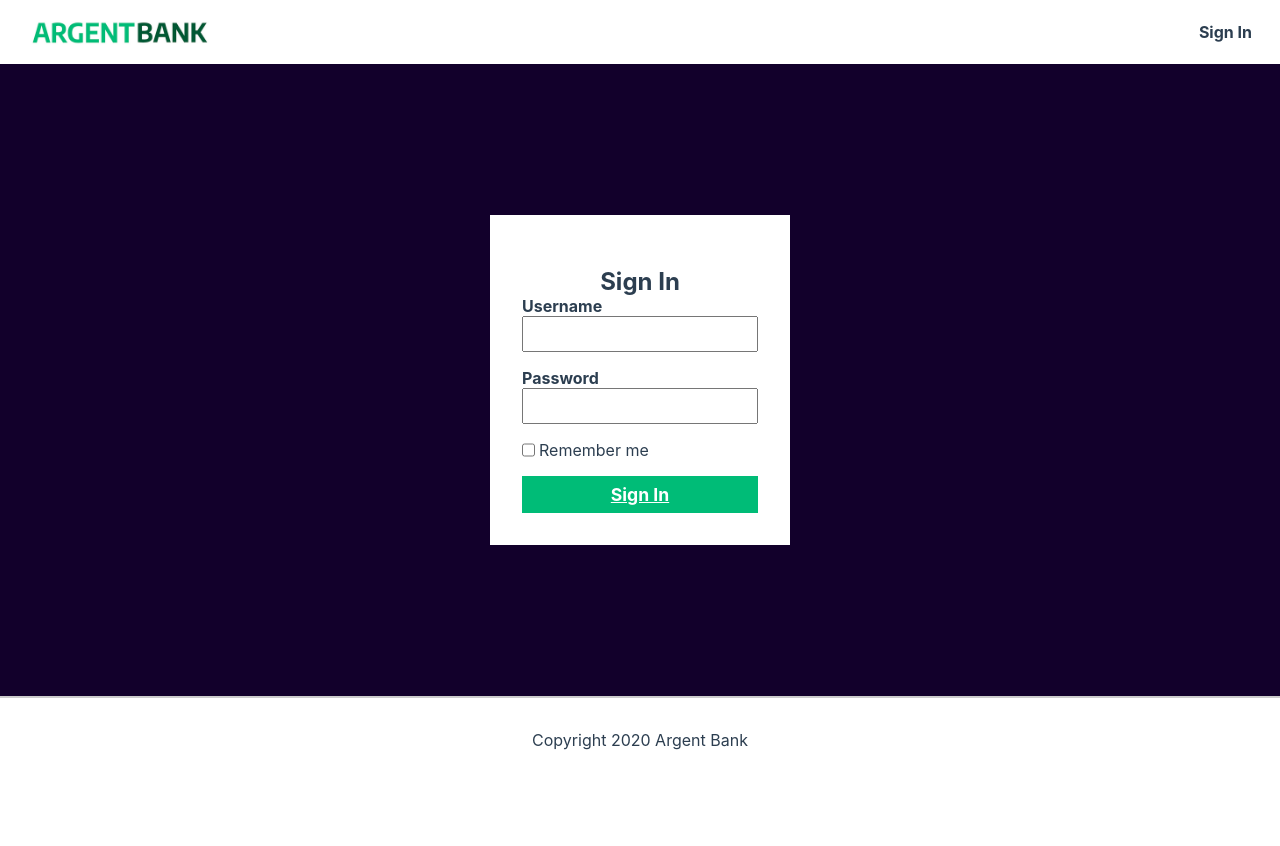
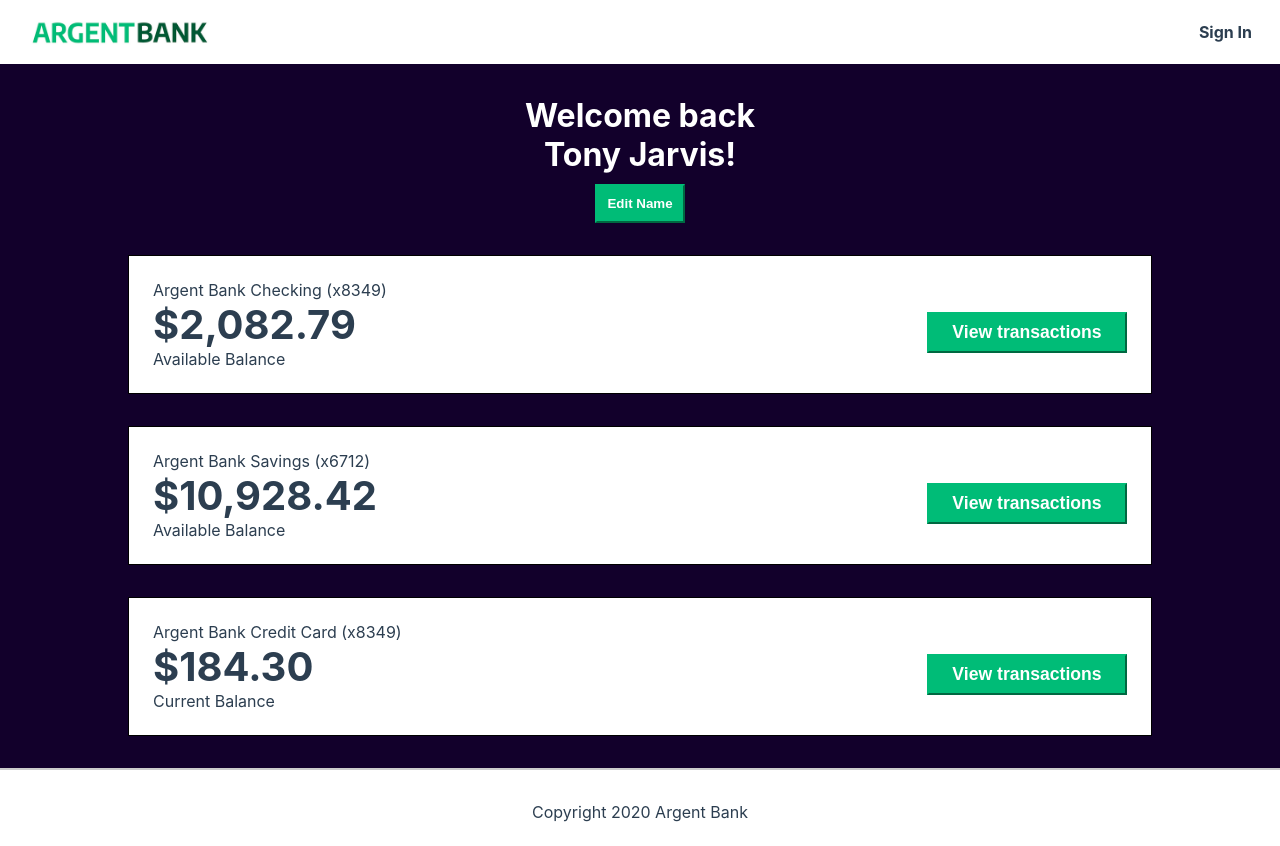
Before and after one commit to ShemoMFR/P13_bank, a React (Create React App) app in the folder frontend/: page / in a window 1280 px wide. Before the commit the page ends 800 px from the top, so only its background shows below. Built offline with nearby package versions, Linux system fonts and the light colour scheme; the HTML template or start-up script is replaced by a standard one.

Commit message:
page user OK

```diff
--- a/frontend/src/App.js
+++ b/frontend/src/App.js
@@ -1,6 +1,7 @@
 /* Pages */
 import Home from './pages/Home/Home';
 import Signin from './pages/Signin/Signin';
+import User from './pages/User/User';
 
 /* Components */
 import NavBar from './components/NavBar/NavBar';
@@ -14,7 +15,7 @@
         <div className="App">
             <NavBar />
             <div style={{flex: '1'}}>
-                <Signin />
+                <User />
             </div>
             <Footer />
         </div>
--- /dev/null
+++ b/frontend/src/pages/User/User.css
@@ -0,0 +1,108 @@
+
+.main {
+    flex: 1;
+    display: flex;
+    flex-direction: column;
+    justify-content: center;
+    align-items: center;
+}
+
+.bg-dark {
+    background-color: #12002b;
+}
+
+.header {
+    color: #fff;
+    margin: 2rem auto;
+}
+
+.edit-button {
+    border-color: #00bc77;
+    background-color: #00bc77;
+    color: #fff;
+    font-weight: bold;
+    padding: 10px;
+}
+
+.sr-only {
+    border: 0 !important;
+    clip: rect(1px, 1px, 1px, 1px) !important; /* 1 */
+    -webkit-clip-path: inset(50%) !important;
+    clip-path: inset(50%) !important; /* 2 */
+    height: 1px !important;
+    margin: -1px !important;
+    overflow: hidden !important;
+    padding: 0 !important;
+    position: absolute !important;
+    width: 1px !important;
+    white-space: nowrap !important; /* 3 */
+}
+
+.account {
+    display: flex;
+    justify-content: space-between;
+    align-items: center;
+    border: 1px solid black;
+    background-color: #fff;
+    width: 80%;
+    margin: 0 auto;
+    padding: 1.5rem;
+    box-sizing: border-box;
+    text-align: left;
+    margin-bottom: 2rem;
+
+}
+
+.account-amount {
+    margin: 0;
+    font-size: 2.5rem;
+    font-weight: bold;
+}
+
+.account-amount-description {
+    margin: 0;
+}
+
+.account-title {
+    margin: 0;
+    padding: 0;
+    font-size: 1rem;
+    font-weight: normal;
+}
+
+.account-content-wrapper {
+    flex: 1;
+    width: 100%;
+}
+
+.transaction-button {
+    display: block;
+    width: 40%;
+    padding: 8px;
+    font-size: 1.1rem;
+    font-weight: bold;
+    margin-top: 1rem;
+    border-color: #00bc77;
+    background-color: #00bc77;
+    color: #fff;
+}
+
+/* .end {
+    display: flex;
+    justify-content: flex-end;
+} */
+
+
+@media (min-width: 720px) {
+    .account {
+      flex-direction: row;
+    }
+
+    .account-content-wrapper.cta {
+      flex: 0;
+    }
+
+    .transaction-button {
+      width: 200px;
+    }
+  }
--- /dev/null
+++ b/frontend/src/pages/User/User.jsx
@@ -0,0 +1,50 @@
+/* Librairies */
+import React from 'react';
+
+/* CSS */
+import './User.css';
+import '../../style.css';
+
+const User = () => {
+    return (
+        <main className="main bg-dark">
+            <div className="header">
+                <h1 style={{marginBottom: '10px'}}>Welcome back<br />Tony Jarvis!</h1>
+                <button className="edit-button">Edit Name</button>
+            </div>
+            <h2 className="sr-only">Accounts</h2>
+            <section className="account">
+                <div className="account-content-wrapper">
+                    <h3 className="account-title">Argent Bank Checking (x8349)</h3>
+                    <p className="account-amount">$2,082.79</p>
+                    <p className="account-amount-description">Available Balance</p>
+                </div>
+                <div className="account-content-wrapper cta end">
+                    <button className="transaction-button">View transactions</button>
+                </div>
+            </section>
+            <section className="account">
+                <div className="account-content-wrapper">
+                    <h3 className="account-title">Argent Bank Savings (x6712)</h3>
+                    <p className="account-amount">$10,928.42</p>
+                    <p className="account-amount-description">Available Balance</p>
+                </div>
+                <div className="account-content-wrapper cta end">
+                    <button className="transaction-button">View transactions</button>
+                </div>
+            </section>
+            <section className="account">
+                <div className="account-content-wrapper">
+                    <h3 className="account-title">Argent Bank Credit Card (x8349)</h3>
+                    <p className="account-amount">$184.30</p>
+                    <p className="account-amount-description">Current Balance</p>
+                </div>
+                <div className="account-content-wrapper cta end">
+                    <button className="transaction-button">View transactions</button>
+                </div>
+            </section>
+        </main>
+    )
+}
+
+export default User;
```
